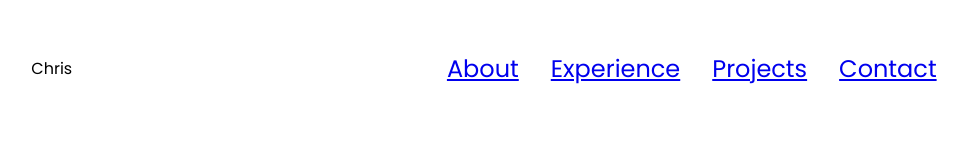
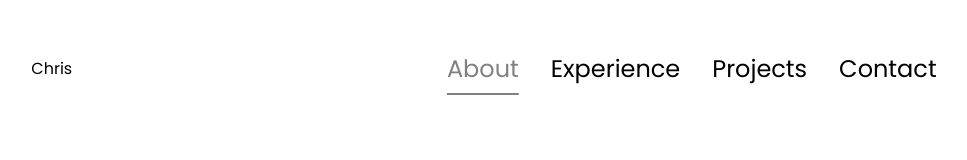
Before and after one commit to chris0512/portfolio2, a website: page public/index.html in a window 1280 px wide. In both pictures the pointer is over the link "About". Shown: the whole page, without its empty margins (156-1123 px from the left). Drawn offline with Linux system fonts and the light colour scheme.

Commit message:
style the nav
make the nav items transition when hover

```diff
--- a/public/css/style.css
+++ b/public/css/style.css
@@ -44,3 +44,15 @@ nav {
     list-style: none;
     font-size: 1.5rem;
 }
+
+a {
+    color: black;
+    text-decoration: none;
+}
+
+a:hover {
+    color: grey;
+    text-decoration: underline;
+    text-underline-offset: 1rem;
+
+}
```
